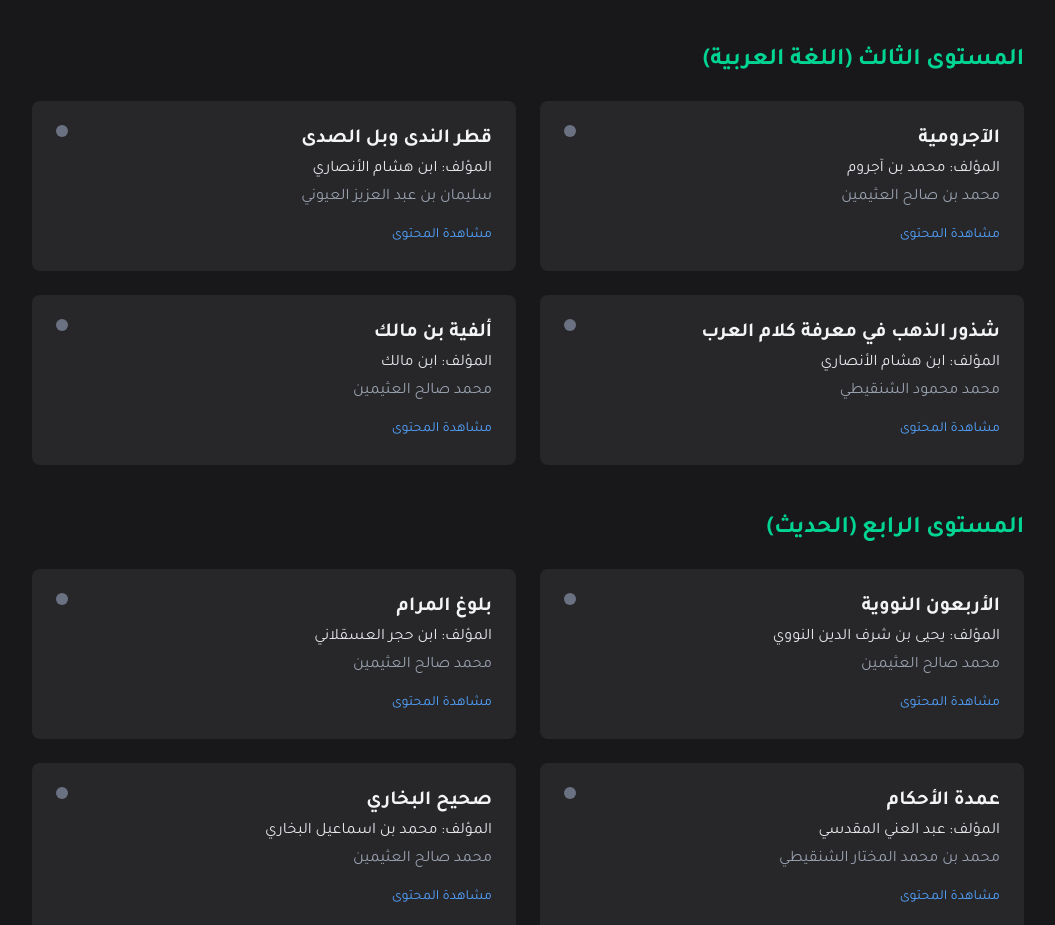
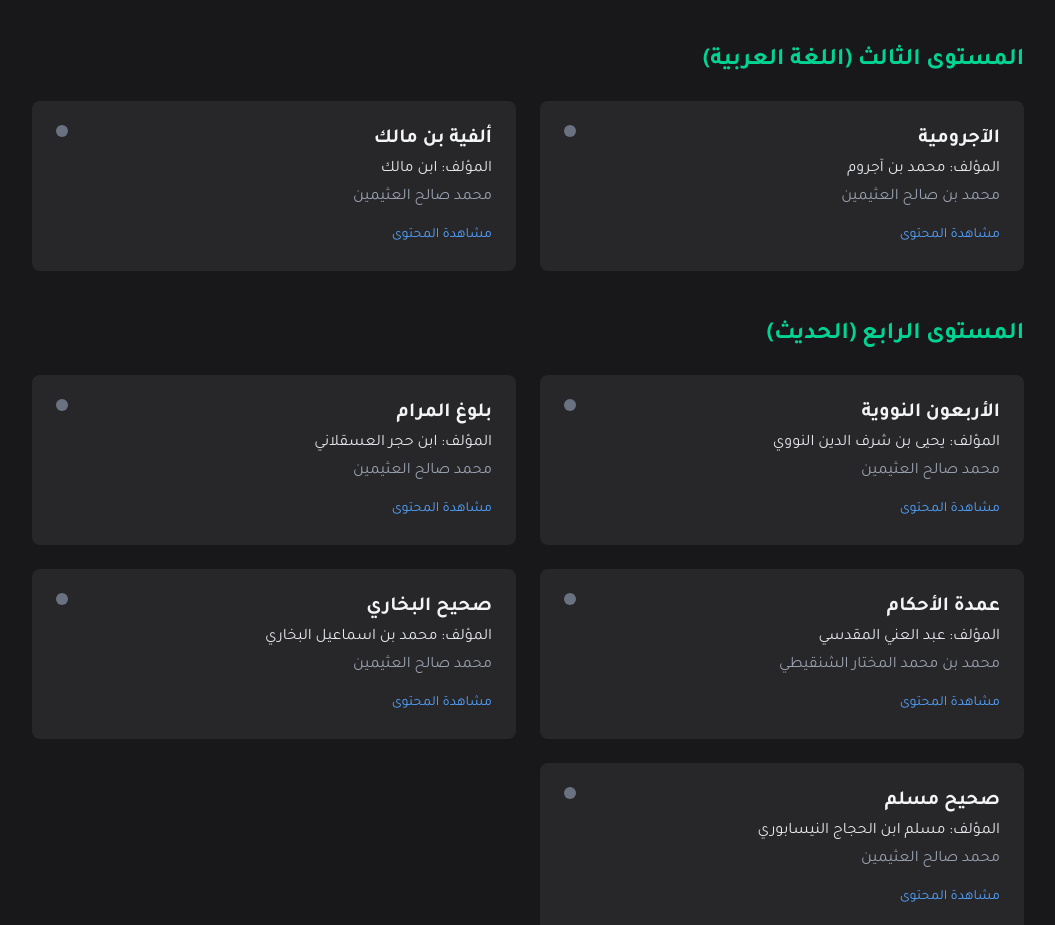
Before and after one commit to devM7MD/Islamic-Path, a plain HTML site: page index.html in a window 1280 px wide. Shown: the part 1291-2216 px from the top of the page, without its empty margins (112-1167 px from the left). Drawn offline with nearby package versions, Linux system fonts and the light colour scheme.

Commit message:
Update index.html

```diff
--- a/index.html
+++ b/index.html
@@ -139,20 +139,6 @@
                         teacher: 'محمد بن صالح العثيمين',
                         status: 'pending',
                         link: 'https://youtube.com/playlist?list=PLXS0usquloW8B1Pn4_RlfmBwsDFe0e_W4&feature=shared'
-                    },
-                    {
-                        title: 'قطر الندى وبل الصدى',
-                        creator: "ابن هشام الأنصاري",
-                        teacher: 'سليمان بن عبد العزيز العيوني',
-                        status: 'pending',
-                        link: 'https://youtube.com/playlist?list=PLo5R_noFITeAa08zqsa2hc3zR_o9JdWfQ&feature=shared'
-                    },
-                    {
-                        title: 'شذور الذهب في معرفة كلام العرب',
-                        creator: "ابن هشام الأنصاري",
-                        teacher: 'محمد محمود الشنقيطي',
-                        status: 'pending',
-                        link: 'https://youtube.com/playlist?list=PL60ols60x5rSwvWEXRxaHQMz5Wb8Z3JQw&feature=shared'
                     },
                     {
                         title: 'ألفية بن مالك',
```
